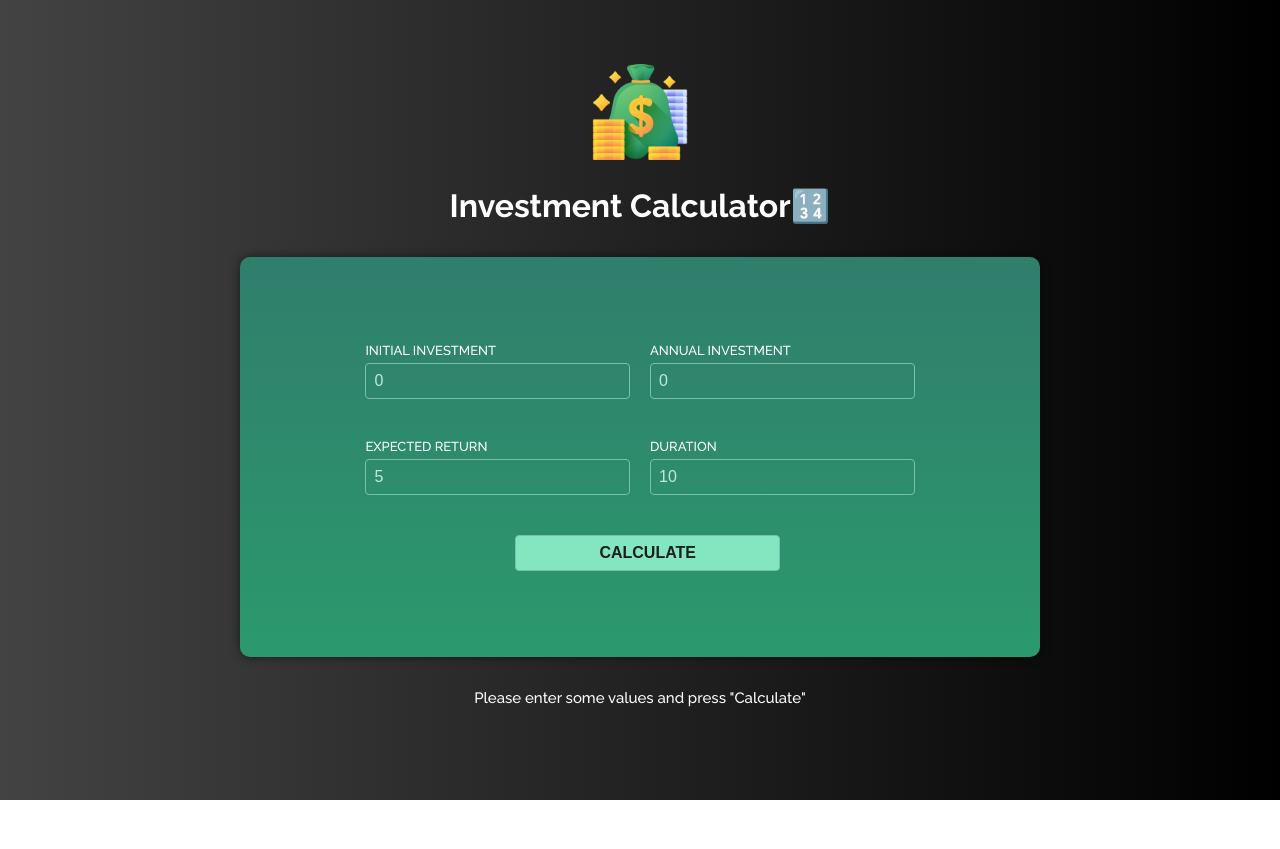
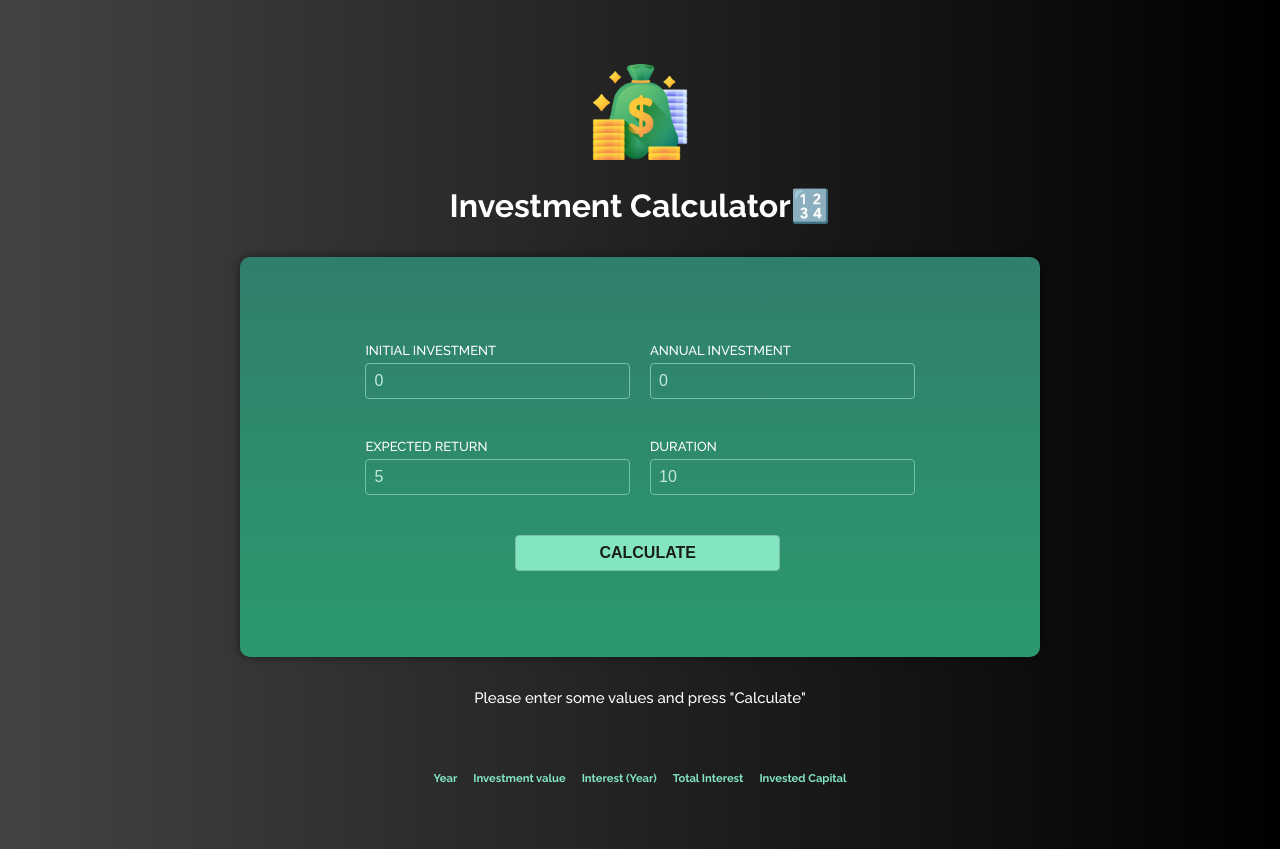
Before and after one commit to M1rzoni/InvestmentCalculator, an Angular app: page / in a window 1280 px wide. Before the commit the page ends 800 px from the top, so only its background shows below. Built offline with nearby package versions, Linux system fonts and the light colour scheme.

Commit message:
creating new component to show results, emitting new data so can be usable i other components.

```diff
--- a/src/app/app.component.html
+++ b/src/app/app.component.html
@@ -1,2 +1,3 @@
 <app-header />
 <app-calculator (calculate)="calcualteInvestmentResults($event)" />
+<app-calculator-result [results]="resultsData" />
--- a/src/app/app.component.ts
+++ b/src/app/app.component.ts
@@ -1,21 +1,27 @@
 import { Component } from '@angular/core';
 import { HeaderComponent } from './header/header.component';
 import { CalculatorComponent } from './calculator/calculator.component';
+import { CalculatorModule } from './calculator/calculator.model';
+import { CalculatorResultComponent } from './calculator-result/calculator-result.component';
 
 @Component({
   selector: 'app-root',
   standalone: true,
-  imports: [HeaderComponent, CalculatorComponent],
+  imports: [HeaderComponent, CalculatorComponent, CalculatorResultComponent],
   templateUrl: './app.component.html',
   styleUrl: './app.component.css',
 })
 export class AppComponent {
-  calcualteInvestmentResults(data: {
-    initialInvestment: number;
-    duration: number;
-    expectedReturn: number;
+  resultsData?: {
+    year: number;
+    interest: number;
+    valueEndOfYear: number;
     annualInvestment: number;
-  }) {
+    totalInterest: number;
+    totalAmountInvested: number;
+  }[];
+
+  calcualteInvestmentResults(data: CalculatorModule) {
     const { initialInvestment, duration, expectedReturn, annualInvestment } =
       data;
     const annualData = [];
@@ -37,6 +43,6 @@ export class AppComponent {
         totalAmountInvested: initialInvestment + annualInvestment * year,
       });
     }
-    console.log(annualData);
+    this.resultsData = annualData;
   }
 }
--- /dev/null
+++ b/src/app/calculator-result/calculator-result.component.css
@@ -0,0 +1,19 @@
+table {
+    max-width: 50rem;
+    margin: 2rem auto;
+    padding: 1rem;
+    table-layout: fixed;
+    border-spacing: 1rem;
+    text-align: right;
+  }
+
+  table thead {
+    font-size: 0.7rem;
+    color: #83e6c0;
+  }
+
+  table tbody {
+    font-family: "Roboto Condensed", sans-serif;
+    font-size: 0.85rem;
+    color: #c2e9e0;
+  }
--- /dev/null
+++ b/src/app/calculator-result/calculator-result.component.html
@@ -0,0 +1,12 @@
+<table>
+  <thead>
+    <tr>
+      <th>Year</th>
+      <th>Investment value</th>
+      <th>Interest (Year)</th>
+      <th>Total Interest</th>
+      <th>Invested Capital</th>
+    </tr>
+  </thead>
+  <tbody></tbody>
+</table>
--- /dev/null
+++ b/src/app/calculator/calculator.model.ts
@@ -0,0 +1,6 @@
+export interface CalculatorModule {
+  initialInvestment: number;
+  duration: number;
+  expectedReturn: number;
+  annualInvestment: number;
+}
```
Also changed, not shown: src/app/calculator-result/calculator-result.component.ts (added, +20 -0 lines), src/app/calculator/calculator.component.ts (+2 -6 lines).
